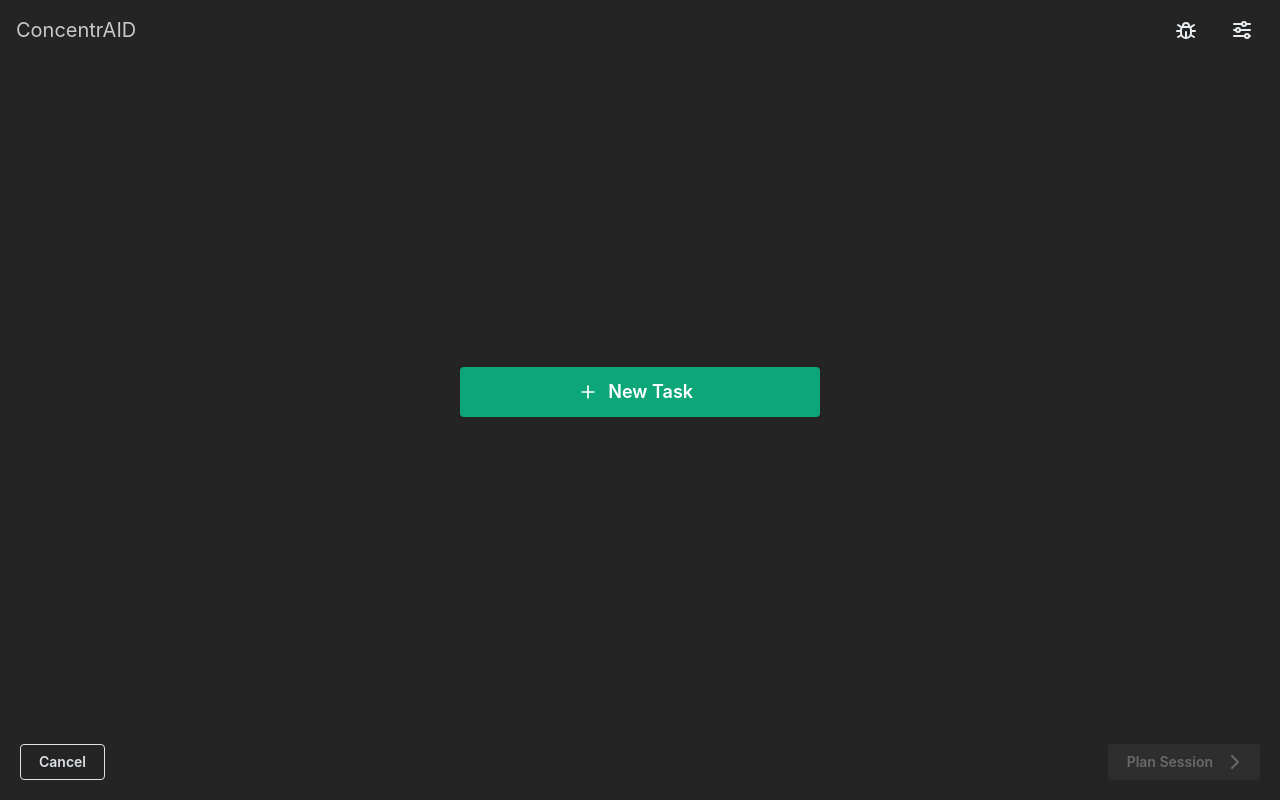
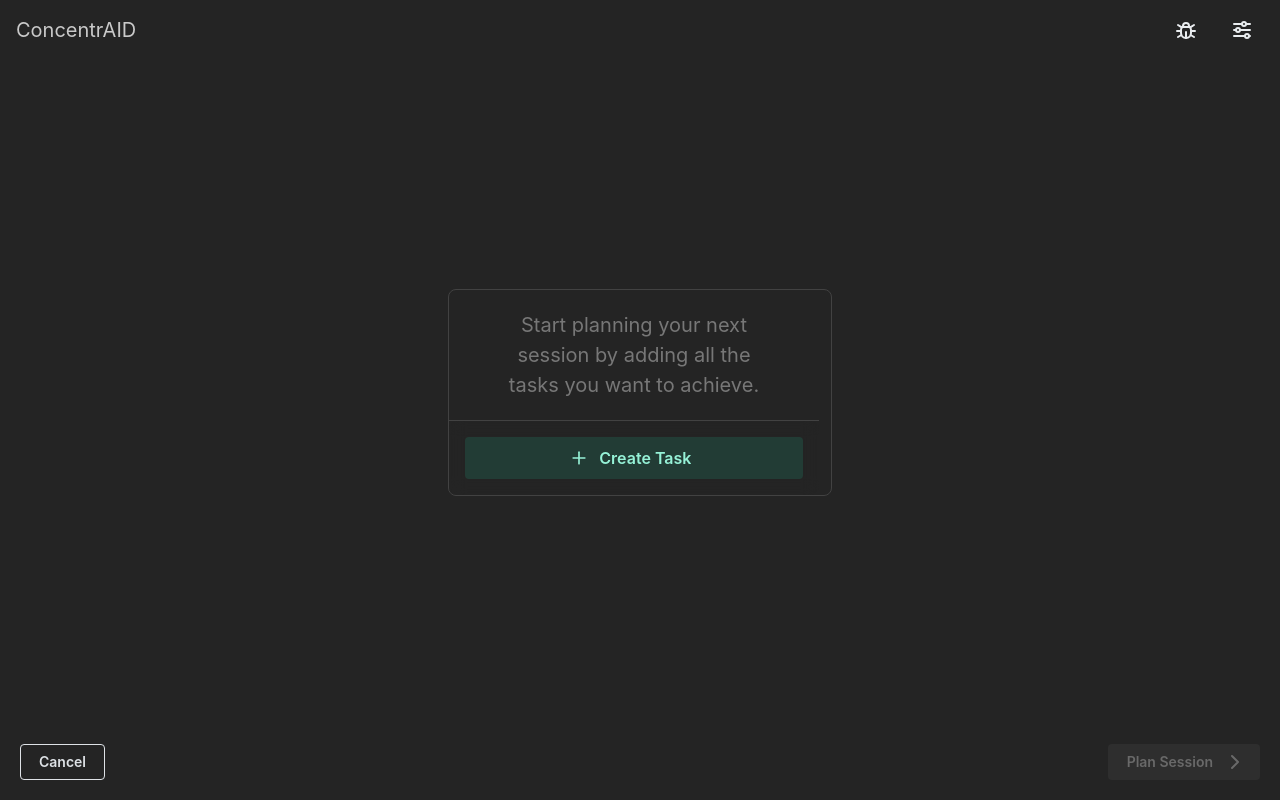
Before and after one commit to davincicoding-org/thena, a Next.js app: page /session in a window 1280 px wide. Built offline with nearby package versions, Linux system fonts and the light colour scheme.

Commit message:
feat: improve TaskColelctor

```diff
--- a/app/demos/tasks/page.tsx
+++ b/app/demos/tasks/page.tsx
@@ -25,6 +25,7 @@ export default function TasksPage() {
         tags={tags}
         onUpdateTask={(taskId, updates) => updateTask(taskId, updates)}
         onRemoveTask={(taskId) => removeTask(taskId)}
+        onMoveTaskToBacklog={(task) => removeTask(task.id)}
         onAddTask={(task) => addTask(task)}
         onCreateProject={createProject}
         onCreateTag={createTag}
--- a/app/session/page.tsx
+++ b/app/session/page.tsx
@@ -23,7 +23,7 @@ import {
   useHotkeys,
 } from "@mantine/hooks";
 import { notifications } from "@mantine/notifications";
-import { IconChevronRight } from "@tabler/icons-react";
+import { IconChevronRight, IconTransfer } from "@tabler/icons-react";
 import { z } from "zod";
 
 import { sprintPlanSchema } from "@/core/deep-work";
@@ -52,7 +52,7 @@ type Stage = z.infer<typeof stageEnumSchema>;
 export default function SessionPage() {
   const router = useRouter();
 
-  // State
+  // MARK: State
 
   const [stage, setStage] = useState<Stage>();
 
@@ -100,7 +100,7 @@ export default function SessionPage() {
     BacklogTask["id"][]
   >([]);
 
-  // ------- User Actions -------
+  // MARK: User Actions
 
   useHotkeys([
     ["mod+z", taskList.history.undo],
@@ -129,14 +129,18 @@ export default function SessionPage() {
         loaderProps={{ type: "dots" }}
         visible={!localStorageSync.initialized}
       />
-      <AppShell.Main display="flex" className="h-full flex-col">
-        <Tabs value={stage} m="auto" className="w-full min-w-0">
-          <Tabs.Panel value="task-collector">
+      <AppShell.Main display="flex" className="h-dvh flex-col">
+        <Tabs value={stage} m="auto" className="min-h-0 w-full grow-0">
+          <Tabs.Panel value="task-collector" className="h-full" py="xl">
             <TaskCollector
-              className="mx-auto w-sm"
+              className="mx-auto max-h-full w-fit"
               items={taskList.tasks}
               onUpdateTask={updateTask}
               onRemoveTask={taskList.removeTask}
+              onMoveTaskToBacklog={(task) => {
+                taskList.removeTask(task.id);
+                backlog.addTask(task);
+              }}
               onAddTask={taskList.addTask}
               projects={projects}
               onCreateProject={createProject}
@@ -301,13 +305,17 @@ export default function SessionPage() {
                   backlog.deleteTasks(tasksToPullFromBacklog);
                 },
                 revert: () => {
+                  backlog.addTasks(tasks);
                   notifications.show({
-                    message: "Moved Tasks Back to Backlog",
-                    color: "green",
+                    message:
+                      tasks.length === 1
+                        ? "Moved Task Back to Backlog"
+                        : "Moved Tasks Back to Backlog",
+                    // color: "primary",
                     autoClose: 5000,
+                    icon: <IconTransfer size={20} />,
                     position: "bottom-center",
                   });
-                  backlog.addTasks(tasks);
                 },
               });
 
--- a/ui/assistant/TaskWizard.tsx
+++ b/ui/assistant/TaskWizard.tsx
@@ -115,6 +115,7 @@ export function TaskWizard({ ...boxProps }: TaskWizardProps) {
                 tags={tags}
                 onUpdateTask={(taskId, updates) => updateTask(taskId, updates)}
                 onRemoveTask={(taskId) => removeTask(taskId)}
+                onMoveTaskToBacklog={(task) => removeTask(task.id)}
                 onAddTask={(task) => addTask(task)}
                 onRefineTask={(task) => {
                   chat.append({
--- a/ui/task-management/collection/Backlog.tsx
+++ b/ui/task-management/collection/Backlog.tsx
@@ -1,6 +1,6 @@
 "use client";
 
-import { useCallback, useEffect, useRef, useState } from "react";
+import { useCallback, useRef } from "react";
 import {
   ActionIcon,
   Avatar,
@@ -16,7 +16,6 @@ import {
   Menu,
   Modal,
   NavLink,
-  Paper,
   PaperProps,
   ScrollArea,
   Space,
@@ -48,7 +47,6 @@ import {
   BacklogTask,
   Project,
   ProjectInput,
-  Subtask,
   Tag,
   TagInput,
   TaskInput,
--- a/ui/task-management/collection/TaskCollector.tsx
+++ b/ui/task-management/collection/TaskCollector.tsx
@@ -9,18 +9,13 @@ import {
   Modal,
   Paper,
   PaperProps,
+  ScrollArea,
   Stack,
   Text,
   TextInput,
-  Tooltip,
 } from "@mantine/core";
 import { useDisclosure, useInputState } from "@mantine/hooks";
-import {
-  IconFileImport,
-  IconPlus,
-  IconTrash,
-  IconX,
-} from "@tabler/icons-react";
+import { IconPlus, IconTrash, IconX } from "@tabler/icons-react";
 import { useForm } from "@tanstack/react-form";
 import { z } from "zod";
 
@@ -41,6 +36,7 @@ import {
   TaskFormProps,
   useTaskForm,
 } from "@/ui/task-management";
+import { cn } from "@/ui/utils";
 
 export type TaskCollectorProps = {
   items: Task[];
@@ -48,6 +44,7 @@ export type TaskCollectorProps = {
   onRemoveTask: (taskId: Task["id"]) => void;
   onAddTask: (task: Omit<Task, "id">) => void;
   onRefineTask?: (task: Task) => void;
+  onMoveTaskToBacklog: (task: Task) => void;
   projects: Project[];
   onCreateProject: (
     project: ProjectInput,
@@ -65,12 +62,14 @@ export function TaskCollector({
   onRemoveTask,
   onAddTask,
   onRefineTask,
+  onMoveTaskToBacklog,
   tags,
   onCreateProject,
   projects,
   onCreateTag,
   allowPullFromBacklog,
   onRequestToPullFromBacklog,
+  className,
   ...paperProps
 }: TaskCollectorProps & PaperProps) {
   const form = useForm({
@@ -96,17 +95,26 @@ export function TaskCollector({
   return (
     <>
       <Paper
-        withBorder={items.length > 0}
-        className="transition-all"
-        p="sm"
+        withBorder
+        display="grid"
+        radius="md"
+        className={cn("max-w-96 grid-rows-[1fr_auto] overflow-clip", className)}
         {...paperProps}
       >
-        <Stack>
+        <ScrollArea
+          scrollbars="y"
+          offsetScrollbars="y"
+          scrollHideDelay={300}
+          classNames={{
+            scrollbar: "pb-20!",
+          }}
+        >
           <form.Field
             name="items"
             mode="array"
-            children={(itemsField) => (
-              <>
+            children={(itemsField) =>
+              itemsField.state.value.length ? (
+                <Stack p="md">
                   {itemsField.state.value.map((item, index) => (
                     <form.Field
                       key={item.id}
@@ -121,7 +129,10 @@ export function TaskCollector({
                           <Item
                             item={itemField.state.value}
                             onChange={(update) => {
-                            itemField.handleChange({ id: item.id, ...update });
+                              itemField.handleChange({
+                                id: item.id,
+                                ...update,
+                              });
                               onUpdateTask(item.id, update);
                             }}
                             projects={projects}
@@ -133,6 +144,7 @@ export function TaskCollector({
                                     <Button
                                       fullWidth
                                       variant="subtle"
+                                      justify="flex-start"
                                       onClick={() => onRefineTask(item)}
                                     >
                                       Refine
@@ -141,6 +153,15 @@ export function TaskCollector({
                                   </>
                                 )}
                                 {defaultActions}
+                                <Divider />
+                                <Button
+                                  fullWidth
+                                  variant="subtle"
+                                  justify="flex-start"
+                                  onClick={() => onMoveTaskToBacklog(item)}
+                                >
+                                  Move to Backlog
+                                </Button>
                                 <Divider />
                                 <Button
                                   fullWidth
@@ -167,19 +188,27 @@ export function TaskCollector({
                       )}
                     />
                   ))}
-              </>
-            )}
+                </Stack>
+              ) : (
+                <Text
+                  p="lg"
+                  size="xl"
+                  opacity={0.5}
+                  className="min-w-0 text-center leading-normal! text-balance"
+                >
+                  Start planning your next session by adding all the tasks you
+                  want to achieve.
+                </Text>
+              )
+            }
           />
-          <Divider className="first:hidden" />
           <TaskAdder
-            hasTasks={items.length > 0}
             onSubmit={onAddTask}
             allowPullFromBacklog={allowPullFromBacklog}
             onRequestToPullFromBacklog={onRequestToPullFromBacklog}
           />
-        </Stack>
+        </ScrollArea>
       </Paper>
-
       <Modal
         opened={isCreatingProject}
         centered
@@ -256,12 +285,10 @@ interface TaskAdderProps
     TaskCollectorProps,
     "allowPullFromBacklog" | "onRequestToPullFromBacklog"
   > {
-  hasTasks: boolean;
   onSubmit: (task: Omit<Task, "id">) => void;
 }
 
 function TaskAdder({
-  hasTasks,
   onSubmit,
   allowPullFromBacklog,
   onRequestToPullFromBacklog,
@@ -277,40 +304,24 @@ function TaskAdder({
     setTitle("");
   };
 
-  if (!visible)
   return (
-      <Flex gap="xs">
-        <Button
-          className="transition-all"
-          flex={1}
-          leftSection={<IconPlus size={20} />}
-          size={hasTasks ? "xs" : "lg"}
-          variant={hasTasks ? "outline" : undefined}
-          onClick={open}
+    <Flex
+      gap="xs"
+      p="md"
+      pos="sticky"
+      bottom={0}
+      className={cn(
+        "border-t border-t-[var(--paper-border-color)] backdrop-blur-sm",
+        {
+          "flex-col": visible,
+        },
+      )}
     >
-          New Task
-        </Button>
-        {allowPullFromBacklog && (
-          <Tooltip label="Pull Tasks from Backlog">
-            <ActionIcon
-              aria-label="Pull Tasks from Backlog"
-              className="transition-all"
-              size={hasTasks ? 30 : 50}
-              variant="default"
-              onClick={onRequestToPullFromBacklog}
-            >
-              <IconFileImport size="60%" />
-            </ActionIcon>
-          </Tooltip>
-        )}
-      </Flex>
-    );
-
-  return (
-    <Box>
+      {visible ? (
         <TextInput
           ref={inputRef}
           autoFocus
+          size="md"
           placeholder="New Task"
           rightSection={
             <ActionIcon
@@ -334,11 +345,31 @@ function TaskAdder({
             close();
           }}
         />
-      <Collapse in={title.trim() !== ""}>
-        <Text size="xs" mt={2} opacity={0.3}>
-          Press Enter to add
-        </Text>
-      </Collapse>
-    </Box>
+      ) : (
+        <>
+          <Button
+            className="grow-1"
+            variant="light"
+            size="md"
+            leftSection={<IconPlus size={20} />}
+            onClick={open}
+          >
+            Create Task
+          </Button>
+          {allowPullFromBacklog && (
+            <Button
+              className="grow-1"
+              variant="default"
+              size="md"
+              onClick={onRequestToPullFromBacklog}
+            >
+              Add from Backlog
+            </Button>
+          )}
+        </>
+      )}
+    </Flex>
   );
+
+  return <Box></Box>;
 }
```
Also changed, not shown: 1 other file (tests, documents, lock files or other folders). Lines whose indentation alone changed are shown as unchanged.
